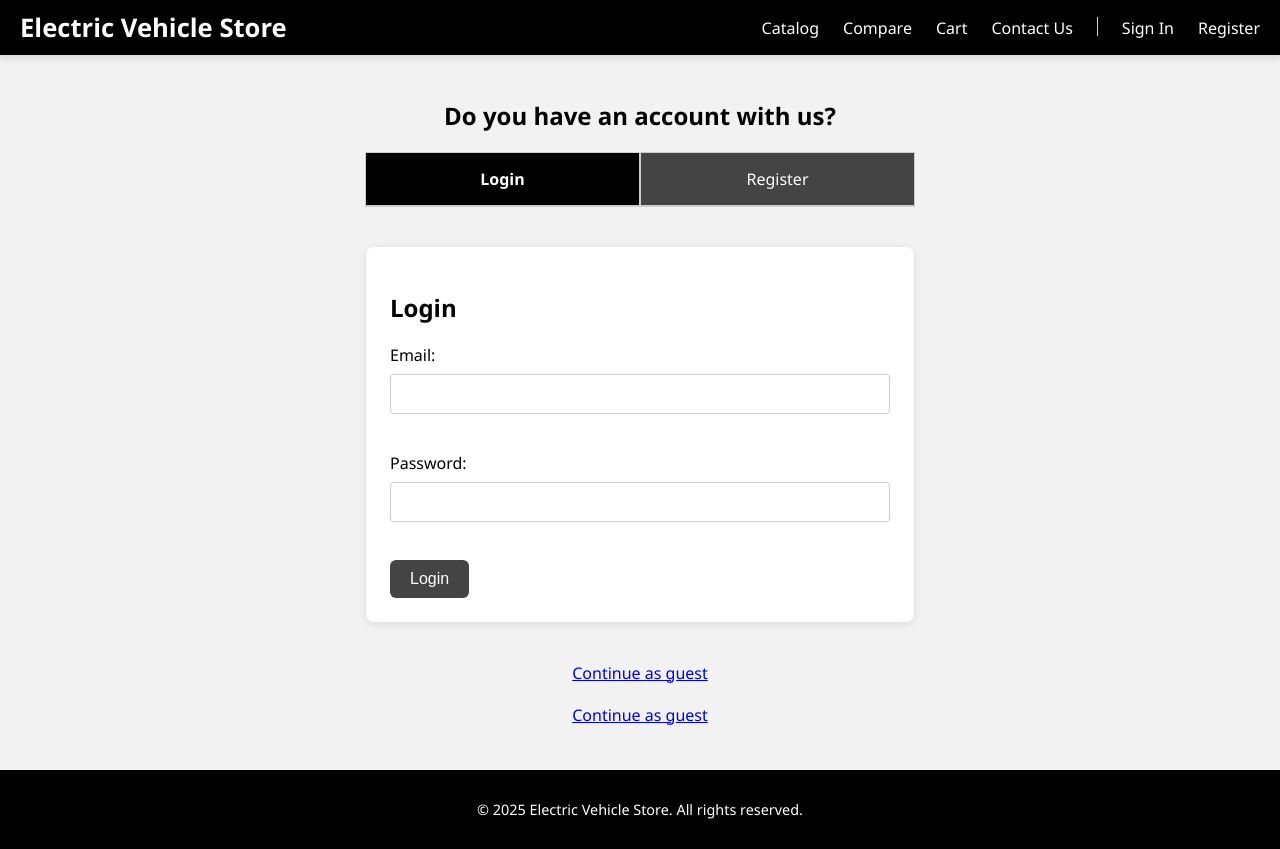
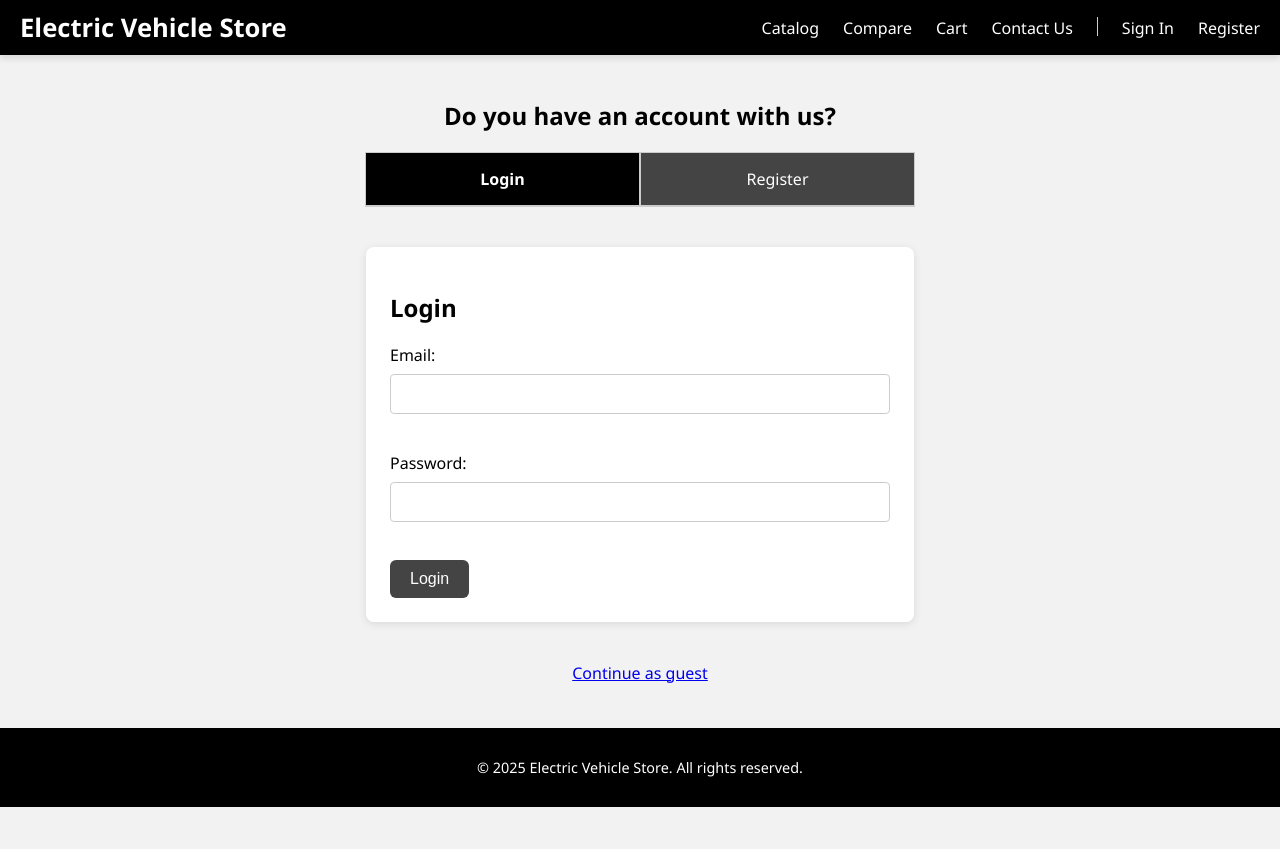
Before and after one commit to thwmskm/Ecommerce-Site, a React (Vite) app in the folder Deliverable/Frontend/ecommerce-react-frontend/: page /authentication in a window 1280 px wide. After the commit the page ends 807 px from the top, so only its background shows below. Built offline with nearby package versions, Linux system fonts and the light colour scheme; no server answers.

Commit message:
comparison bug fix

```diff
--- a/Deliverable/Frontend/ecommerce-react-frontend/src/pages/Authentication.jsx
+++ b/Deliverable/Frontend/ecommerce-react-frontend/src/pages/Authentication.jsx
@@ -242,9 +242,6 @@ const Authentication = () => {
       <Link className="guest-link" to="/Checkout">
         Continue as guest
       </Link>
-      <a href="/Checkout" className="guest-link">
-        Continue as guest
-      </a>
     </>
   );
 };
--- a/Deliverable/Frontend/ecommerce-react-frontend/src/pages/Compare.jsx
+++ b/Deliverable/Frontend/ecommerce-react-frontend/src/pages/Compare.jsx
@@ -144,13 +144,13 @@ const handleRemoveVehicle = (vehicleId) => {
   const updated = stored.filter((id) => id !== vehicleId);
   localStorage.setItem("vehicles_to_compare", JSON.stringify(updated));
   window.dispatchEvent(new Event("compareUpdated"));
-  window.location.reload();
+  setVehicles(updated);
 };
 
 const handleClearComparison = () => {
   localStorage.removeItem("vehicles_to_compare");
   window.dispatchEvent(new Event("compareUpdated"));
-  window.location.reload();
+  setVehicles([]);
 };
 
 export default Compare;
```
